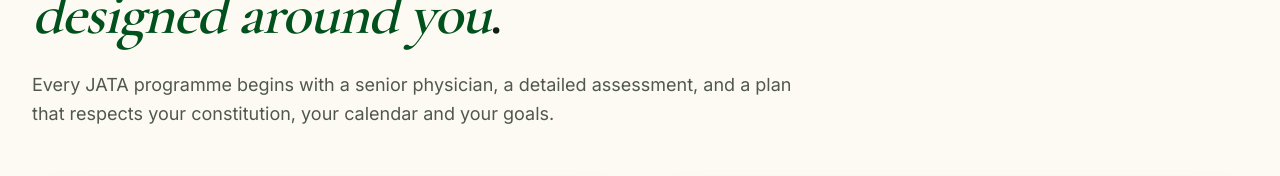
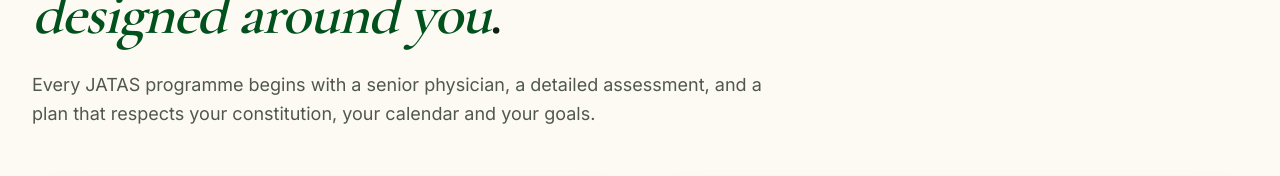
Before and after one commit to manikanta298/jatasayurveda, a React (Vite) app in the folder frontend/: page /services in a window 1280 px wide. Shown: the part 280-456 px from the top of the page. Built offline with nearby package versions, Linux system fonts and the light colour scheme; no server answers.

Commit message:
Refactor ServicesList component structure

```diff
--- a/frontend/src/pages/ServicesList.jsx
+++ b/frontend/src/pages/ServicesList.jsx
@@ -18,7 +18,7 @@
             Treatment programmes <span className="italic text-primary">designed around you</span>.
           </h1>
           <p className="mt-6 text-lg leading-relaxed text-muted-foreground">
-            Every JATA programme begins with a senior physician, a detailed
+            Every JATAS programme begins with a senior physician, a detailed
             assessment, and a plan that respects your constitution, your
             calendar and your goals.
           </p>
```
